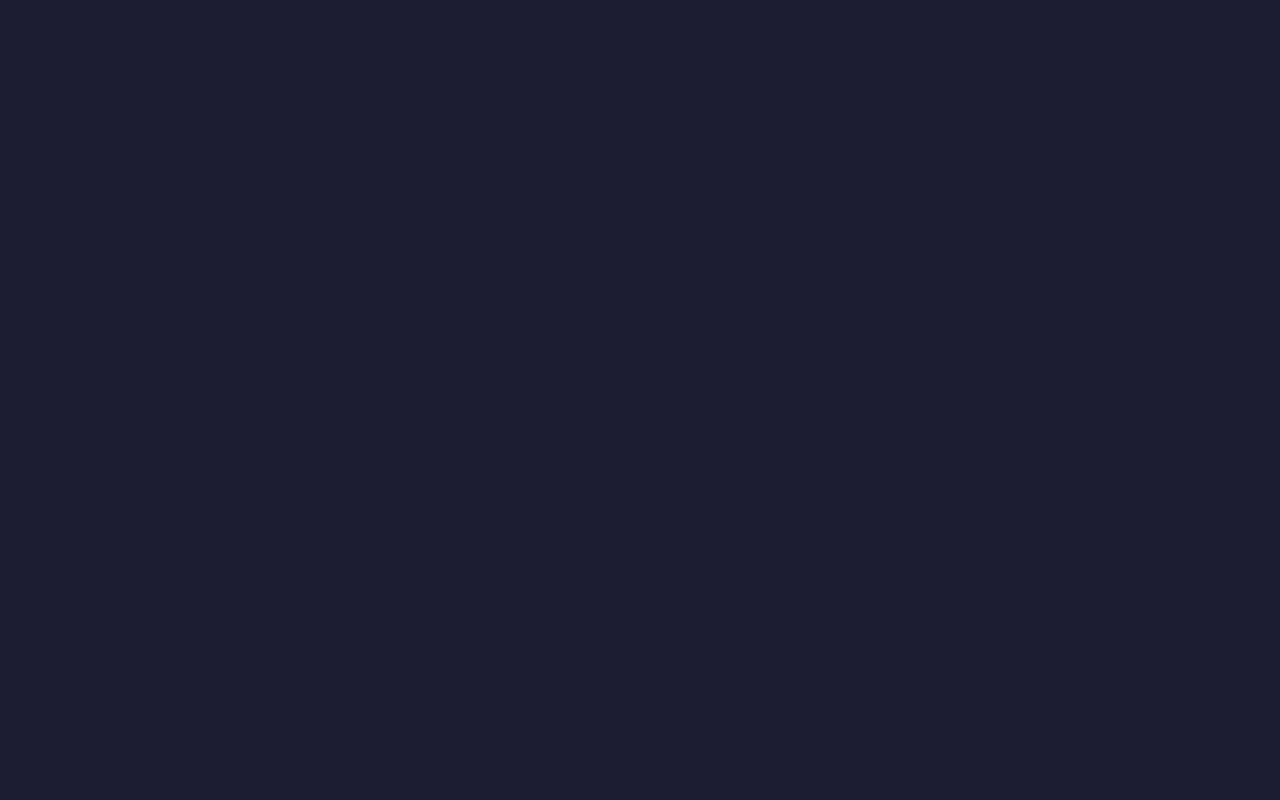
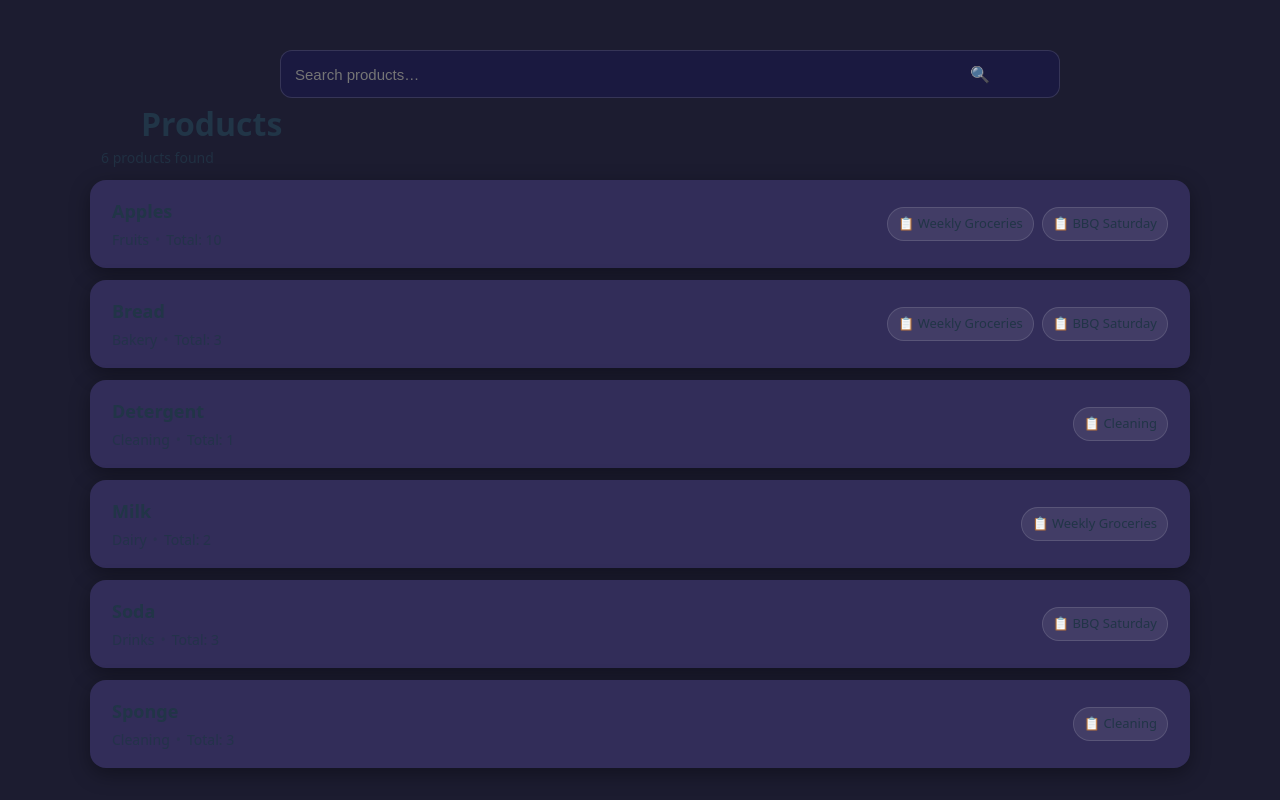
Before and after one commit to Facundolasserre/TP2-HCI, a Vue app in the folder TP2/: page /products in a window 1280 px wide. Before the commit this address had no page. Built offline with nearby package versions, Linux system fonts and the light colour scheme.

Commit message:
products.vue
se ve re bostero, terminar

Co-Authored-By: pelu  <180911574+pelufoo@users.noreply.github.com>

```diff
--- a/TP2/src/components/Sidebar.vue
+++ b/TP2/src/components/Sidebar.vue
@@ -1,7 +1,7 @@
 <template>
   <Teleport to="body">
     <transition name="fade">
-      <div  v-if="open" class="overlay" @click.self="emitClose" @keydown.esc="emitClose" tabindex="-1">
+      <div v-if="open" class="overlay" @click.self="emitClose" @keydown.esc="emitClose" tabindex="-1">
         <aside class="sidebar">
           <!-- ENCABEZADO -->
           <div class="sb-top">
@@ -36,6 +36,15 @@
               <span class="ico">⏱️</span>
               <span>Shopping List History</span>
             </li>
+
+            <!-- NUEVA SECCIÓN -->
+            <li
+              :class="{ active: active === 'products' }"
+              @click="goProducts"
+            >
+              <span class="ico">🛒</span>
+              <span>Products</span>
+            </li>
           </ul>
 
           <!-- PIE -->
@@ -52,27 +61,32 @@
 </template>
 
 <script setup lang="ts">
-// Props que recibe del padre
+import { useRouter } from 'vue-router'
+
+const router = useRouter()
+
 const props = defineProps<{
   open: boolean
-  active: 'home' | 'edit' | 'history'
+  active: 'home' | 'edit' | 'history' | 'products'
 }>()
 
-// Eventos que emite al padre
 const emit = defineEmits<{
   (e: 'close'): void
-  (e: 'update:active', v: 'home' | 'edit' | 'history'): void
+  (e: 'update:active', v: 'home' | 'edit' | 'history' | 'products'): void
 }>()
 
-// Cerrar sidebar
 function emitClose() {
   emit('close')
 }
 
-// Cambiar sección activa y cerrar
-function set(v: 'home' | 'edit' | 'history') {
+function set(v: 'home' | 'edit' | 'history' | 'products') {
   emit('update:active', v)
   emitClose()
+}
+// llama a Product.vue
+function goProducts() {
+  set('products')
+  router.push('/products')
 }
 </script>
 
@@ -82,7 +96,6 @@ function set(v: 'home' | 'edit' | 'history') {
   --ink: #EDEAF6;
 }
 
-/* Animación de entrada */
 .fade-enter-active,
 .fade-leave-active {
   transition: opacity 0.15s ease;
@@ -92,40 +105,25 @@ function set(v: 'home' | 'edit' | 'history') {
   opacity: 0;
 }
 
-/* Fondo oscuro detrás del sidebar */
-.overlay{
+.overlay {
   position: fixed;
   inset: 0;
-  background: rgba(0,0,0,.45);
+  background: rgba(0, 0, 0, 0.45);
   display: flex;
-  z-index: 1000;              /* ⬅️ que tape todo */
+  z-index: 1000;
 }
 
-/* Panel lateral */
-.sidebar{
+.sidebar {
   width: 300px;
   max-width: 85vw;
   height: 100%;
   background: var(--panel);
   display: flex;
   flex-direction: column;
-  box-shadow: 6px 0 24px rgba(0,0,0,.45);
-  z-index: 1001;              /* ⬅️ por encima del overlay */
+  box-shadow: 6px 0 24px rgba(0, 0, 0, 0.45);
+  z-index: 1001;
 }
 
-/* Animación slide-in */
-@keyframes slideIn {
-  from {
-    transform: translateX(-40px);
-    opacity: 0.6;
-  }
-  to {
-    transform: translateX(-8px);
-    opacity: 1;
-  }
-}
-
-/* Cabecera */
 .sb-top {
   display: flex;
   align-items: center;
@@ -145,7 +143,6 @@ function set(v: 'home' | 'edit' | 'history') {
   cursor: pointer;
 }
 
-/* Menú principal */
 .sb-menu {
   list-style: none;
   padding: 8px;
@@ -171,7 +168,6 @@ function set(v: 'home' | 'edit' | 'history') {
   text-align: center;
 }
 
-/* Pie con botón logout */
 .sb-bottom {
   margin-top: auto;
   padding: 18px;
--- a/TP2/src/views/auth/RegisterView.vue
+++ b/TP2/src/views/auth/RegisterView.vue
@@ -41,7 +41,7 @@ const isValid = computed(() =>
 
 function onSubmit () {
   console.log('SUBMIT!')   // para verificar
-  router.push('/ListPage')
+  router.push('/Home')
 }
 </script>
 
--- /dev/null
+++ b/TP2/src/views/products.vue
@@ -0,0 +1,257 @@
+<template>
+  <!-- BARRA DE BÚSQUEDA ARRIBA, CENTRADA -->
+  <div class="search-bar">
+    <div class="search-wrap">
+      <input
+        v-model.trim="q"
+        class="search"
+        type="text"
+        placeholder="Search products…"
+        @keydown.stop
+        aria-label="Search products"
+      />
+      <span class="search-ico">🔍</span>
+    </div>
+  </div>
+
+  <!-- TOPBAR: TÍTULO A LA IZQUIERDA -->
+  <header class="topbar">
+    <h1 class="title">Products</h1>
+  </header>
+
+  <!-- CONTADOR -->
+  <p class="meta" v-if="filtered.length">
+    {{ filtered.length }} product{{ filtered.length === 1 ? '' : 's' }} found
+  </p>
+
+  <!-- LISTA CONSOLIDADA (filas más anchas) -->
+  <section class="list">
+    <div v-for="p in filtered" :key="p.key" class="row">
+      <div class="left">
+        <h3 class="name">{{ p.name }}</h3>
+        <p class="sub">
+          <span class="cat" v-if="p.category">{{ p.category }}</span>
+          <span class="dot" v-if="p.category">•</span>
+          <span class="qty">Total: {{ p.totalQty }}</span>
+        </p>
+      </div>
+
+      <div class="right">
+        <div class="chips">
+          <span class="chip" v-for="ln in p.listNames" :key="ln">📋 {{ ln }}</span>
+        </div>
+      </div>
+    </div>
+
+    <p v-if="!filtered.length" class="empty">No products match your search.</p>
+  </section>
+</template>
+
+<script setup lang="ts">
+import { computed, ref } from 'vue'
+
+interface ListItem { id: number; name: string; category?: string; qty?: number }
+interface ShoppingList { id: number; name: string; items: ListItem[] }
+interface AggregatedProduct {
+  key: string; name: string; category?: string; totalQty: number; listNames: string[]
+}
+
+const lists = ref<ShoppingList[]>([
+  { id: 1, name: 'Weekly Groceries', items: [
+    { id: 11, name: 'Milk', category: 'Dairy', qty: 2 },
+    { id: 12, name: 'Bread', category: 'Bakery', qty: 1 },
+    { id: 13, name: 'Apples', category: 'Fruits', qty: 6 }
+  ]},
+  { id: 2, name: 'BBQ Saturday', items: [
+    { id: 21, name: 'Bread', category: 'Bakery', qty: 2 },
+    { id: 22, name: 'Apples', category: 'Fruits', qty: 4 },
+    { id: 23, name: 'Soda', category: 'Drinks', qty: 3 }
+  ]},
+  { id: 3, name: 'Cleaning', items: [
+    { id: 31, name: 'Detergent', category: 'Cleaning', qty: 1 },
+    { id: 32, name: 'Sponge', category: 'Cleaning', qty: 3 }
+  ]}
+])
+
+const q = ref('')
+
+const aggregated = computed<AggregatedProduct[]>(() => {
+  const map = new Map<string, AggregatedProduct>()
+  for (const list of lists.value) {
+    for (const item of list.items) {
+      const key = item.name.trim().toLowerCase()
+      const cur = map.get(key)
+      if (!cur) {
+        map.set(key, {
+          key,
+          name: item.name,
+          category: item.category,
+          totalQty: item.qty ?? 1,
+          listNames: [list.name]
+        })
+      } else {
+        cur.totalQty += item.qty ?? 1
+        if (!cur.category && item.category) cur.category = item.category
+        if (!cur.listNames.includes(list.name)) cur.listNames.push(list.name)
+      }
+    }
+  }
+  return Array.from(map.values()).sort((a, b) =>
+    a.name.localeCompare(b.name, undefined, { sensitivity: 'base' })
+  )
+})
+
+const filtered = computed(() => {
+  const term = q.value.toLowerCase()
+  if (!term) return aggregated.value
+  return aggregated.value.filter(p =>
+    p.name.toLowerCase().includes(term) ||
+    (p.category ?? '').toLowerCase().includes(term) ||
+    p.listNames.some(n => n.toLowerCase().includes(term))
+  )
+})
+</script>
+
+
+<style scoped>
+/* Fondo base */
+:host, :root, body {
+  background: #0F1020;
+  color: #EDEAF6;
+}
+
+/* ===== BARRA DE BÚSQUEDA ARRIBA, CENTRADA ===== */
+.search-bar {
+  display: flex;
+  justify-content: center;
+  margin: 18px 0 8px;
+}
+.search-wrap {
+  position: relative;
+  width: min(720px, 92vw);
+}
+.search {
+  width: 100%;
+  height: 46px;
+  padding: 0 44px 0 14px;
+  border-radius: 12px;
+  border: 1px solid rgba(255,255,255,0.12);
+  background: #1A1940;
+  color: #EDEAF6;
+  outline: none;
+  font-size: 15px;
+  transition: box-shadow .15s ease, border-color .15s ease;
+}
+.search:focus {
+  box-shadow: 0 0 0 3px rgba(111, 103, 222, 0.25);
+  border-color: rgba(111, 103, 222, 0.65);
+}
+.search-ico {
+  position: absolute;
+  right: 10px;
+  top: 50%;
+  transform: translateY(-50%);
+  pointer-events: none;
+  opacity: .8;
+}
+
+/* ===== TÍTULO (🛒 Products) ===== */
+.topbar {
+  display: flex;
+  align-items: center;
+  justify-content: flex-start;
+  padding: 0 min(5vw, 40px);
+  margin-bottom: 6px;
+}
+
+.title {
+  font-size: 32px;
+  font-weight: 800;
+  margin: 0;
+  text-align: left;      /* ⬅️ alinea el texto a la izquierda */
+  padding-left: 22px;    /* ⬅️ lo deja en línea con las tarjetas */
+}
+
+/* ===== CONTADOR ===== */
+.meta {
+  width: min(1100px, 92vw);
+  margin: 6px auto 12px;
+  opacity: .8;
+  font-size: 14px;
+  text-align: left;         /* ⬅️ cambia de center a left */
+  padding-left: 22px;       /* ⬅️ mismo padding que las tarjetas */
+}
+
+/* ===== LISTA ===== */
+.list {
+  width: min(1100px, 92vw);
+  margin: 0 auto;
+  display: grid;
+  gap: 12px;
+}
+
+/* ===== ROW (producto individual) ===== */
+.row {
+  display: flex;
+  align-items: center;
+  justify-content: space-between; /* texto izq + chips der */
+  gap: 12px;
+  background: #322D59;
+  border-radius: 16px;
+  padding: 18px 22px;
+  box-shadow: 0 6px 20px rgba(0,0,0,.35);
+}
+
+/* Izquierda */
+.left {
+  text-align: left;
+  flex: 1;
+}
+.left .name {
+  margin: 0 0 4px 0;
+  font-size: 18px;
+  font-weight: 800;
+}
+.sub {
+  margin: 0;
+  font-size: 14px;
+  opacity: .9;
+}
+.cat { opacity: .9; }
+.dot { opacity: .5; margin: 0 6px; }
+.qty { opacity: .9; }
+
+/* Derecha: chips */
+.right .chips {
+  display: flex;
+  flex-wrap: wrap;
+  gap: 8px;
+  justify-content: flex-end;
+}
+.chip {
+  background: rgba(255,255,255,0.08);
+  border: 1px solid rgba(255,255,255,0.12);
+  border-radius: 999px;
+  padding: 6px 10px;
+  font-size: 13px;
+  white-space: nowrap;
+}
+
+/* Texto vacío */
+.empty {
+  text-align: center;
+  opacity: .7;
+  padding: 20px 0;
+}
+
+/* ===== RESPONSIVO ===== */
+@media (max-width: 640px) {
+  .row {
+    flex-direction: column;
+    align-items: flex-start;
+  }
+  .right .chips {
+    justify-content: flex-start;
+  }
+}
+</style>
```
Also changed, not shown: TP2/src/router/index.ts (+4 -3 lines), 1 other file (tests, documents, lock files or other folders).
